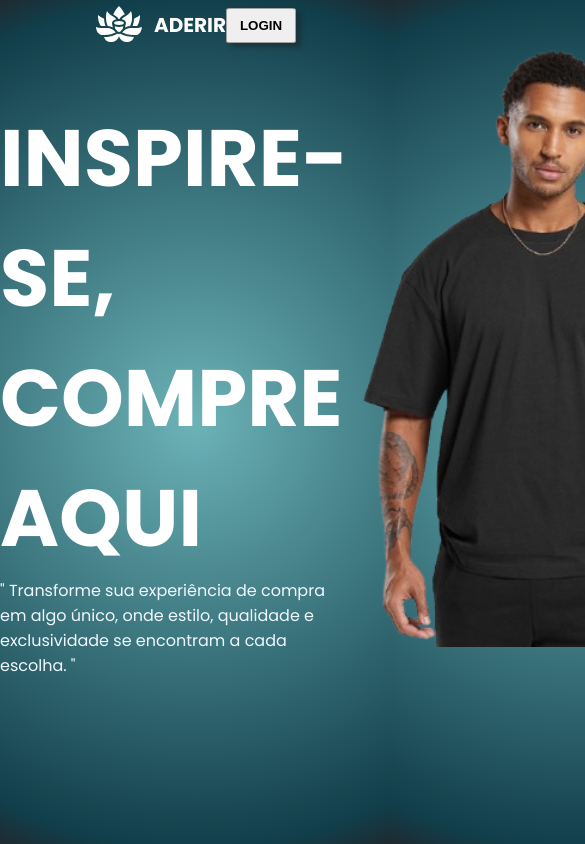
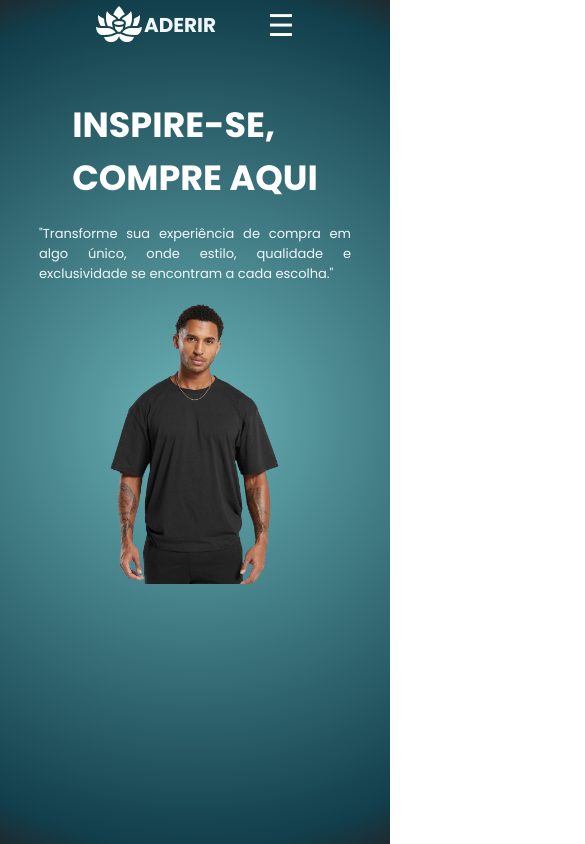
Before and after one commit to ViniMesquitaa/br.com.aderir, a plain HTML site: page index.html in a window 390 px wide. Shown: the top 844 px of the page, 585 px wide, since content can reach past the window. Drawn offline with Linux system fonts and the light colour scheme.

Commit message:
adicionando varias coisas

```diff
--- a/index.html
+++ b/index.html
@@ -24,11 +24,9 @@
             <div class="cont-pass">
                 <label>Senha: </label><input type="text" required>
             </div>
+        </div>
             <button id="button-entrar">Entrar</button>
             <button onclick="voltarParaMain()">Voltar</button>
-        </div>
-
-
     </div>
 
 
@@ -38,20 +36,25 @@
             <header class="header">
                 <div id="container-header">
                     <img src="img/icons8-lótus.svg" alt="" id="img-header">
-                    <div class="title">
+                    <div class="title-top">
                         <h1>ADERIR</h1>
                     </div>
 
-                    <nav class="nav-list">
+                    <nav class="nav-list" id="nav-list">
+
                         <ul>
                             <li><a href="">ROUPAS MASCULINAS</a></li>
                             <li><a href="">ROUPAS FEMININAS</a></li>
                             <li><a href="">VARIEDADES</a></li>
                         </ul>
                     </nav>
-
                     <div class="button">
                         <button type="button" onclick="telaLogin()" id="onLogin">LOGIN</button>
+                    </div>
+                    <div class="toggle">
+                        <button class="nav-toggle" id="nav-toggle" onclick="toggleMenu()">
+                            &#9776;
+                        </button>
                     </div>
                 </div>
             </header>
@@ -59,8 +62,8 @@
             <div id="container-article">
                 <article class="article-left">
                     <h1 class="title">INSPIRE-SE,<br> COMPRE AQUI </h1>
-                    <p class="frase">" Transforme sua experiência de compra em algo único, onde estilo, qualidade e
-                        exclusividade se encontram a cada escolha. "</p>
+                    <p class="frase">"Transforme sua experiência de compra em algo único, onde estilo, qualidade e
+                        exclusividade se encontram a cada escolha."</p>
                 </article>
 
                 <article class="article-right">
--- a/script.js
+++ b/script.js
@@ -17,3 +17,11 @@ function voltarParaMain(){
     telaHome.style.display = "flex"
     body.style.justifyContent = "center"
 }
+
+
+function toggleMenu() {
+    var menu = document.getElementsById("nav-list")
+    const toggleButton = document.getElementById("nav-toggle")
+
+    menu.style.display = "flex"
+}
--- a/style.css
+++ b/style.css
@@ -4,36 +4,37 @@
     box-sizing: border-box;
 }
 
-#login-home{
+#login-home {
     width: 50%;
     height: 100vh;
     background-color: rgba(7, 33, 58, 0.534);
-    z-index: 1000;
     display: none;
     animation: fadeIn 2s ease-out forwards;
 }
-.container-login{
-    height: 100vh;
+
+#telaDeLogin #login-home {
+    background-color: chartreuse;
+    height: 100px;
     display: flex;
     justify-content: center;
     align-items: center;
 }
 
-.cont-user{
+.cont-user {
     display: flex;
     align-items: center;
     justify-content: center;
 }
-.cont-pass{
+
+.cont-pass {
     align-items: center;
     justify-content: center;
-    display: block;
+    display: flex;
 }
 
 #body {
-
     background-repeat: no-repeat;
-    background: radial-gradient(circle, rgba(108,179,184,1) 0%, rgba(17,62,74,1) 92%, rgba(31,42,48,1) 100%);
+    background: radial-gradient(circle, rgba(108, 179, 184, 1) 0%, rgba(17, 62, 74, 1) 92%, rgba(31, 42, 48, 1) 100%);
     width: 100%;
     min-height: 100vh;
     display: flex;
@@ -113,32 +114,36 @@
     color: rgb(176, 204, 226);
 }
 
-.button {
-    display: flex;
-    align-items: center;
-    box-shadow: 5px 4px 5px rgba(27, 40, 46, 0.616);
-    border-radius: 6%;
-}
-
-button {
+#onLogin {
+    color: aliceblue;
+    background-color: transparent;
     align-items: center;
     justify-content: center;
     display: inline-flex;
     width: 100px;
     height: 50px;
-    font-weight: bold;
-    border-radius: 6%;
-    border: 1px solid rgb(160, 160, 160);
+    font-size: 18px;
+    border-radius: 5%;
+    border: 2px solid aliceblue;
     cursor: pointer;
 }
 
-button:hover {
-    background-color: rgb(255, 255, 255);
+#onLogin:hover {
+    transform: scale(0.98);
+
 }
-
-button:active {
-    transform: scale(0.98);
-    background-color: #ffffff;
+.nav-toggle{
+    color: aliceblue;
+    background-color: transparent;
+    align-items: center;
+    justify-content: center;
+    display: none;
+    width: 30px;
+    height: 30px;
+    font-size: 18px;
+    border-radius: 5%;
+    border: 2px solid aliceblue;
+    cursor: pointer;
 }
 
 .title {
@@ -148,15 +153,13 @@ button:active {
 }
 
 .container-aside {
-
     display: flex;
     justify-content: space-between;
     width: 100%;
     margin-top: 2rem;
-
 }
 
-#container-article{
+#container-article {
     display: flex;
 }
 
@@ -166,14 +169,14 @@ button:active {
     padding-top: 3rem;
 }
 
-.article-right{
+.article-right {
     width: 50%;
     justify-content: center;
     display: flex;
-  }
+}
 
-#img-semfundo{
-    max-width: auto ;
+#img-semfundo {
+    max-width: auto;
     height: 95%;
 }
 
@@ -192,16 +195,23 @@ button:active {
 
 
 @media screen and (max-width: 768px) {
+
+    #menu {
+        display: flex;
+        flex-direction: column;
+    }
+
     #body {
-        background-size: cover; /* Garante que o gradiente não se repita e cobre a tela */
+        background-size: cover;
         background-position: center;
     }
+
     #login-home {
-        width: 90%;
+        width: 100%;
     }
 
     .title h1 {
-        font-size: 24px;
+        font-size: 10px;
     }
 
     .header {
@@ -216,18 +226,23 @@ button:active {
         display: none;
     }
 
-    .container-aside {
+    #container-article {
+        display: flex;
+        justify-content: center;
+        align-items: center;
         flex-direction: column;
     }
 
-    .article-left, .article-right {
+    .article-left,
+    .article-right {
         width: 100%;
         height: auto;
     }
 
-    button {
-        width: 80px;
+    #onLogin {
+        width: 30px;
         height: 40px;
+        display: none;
     }
 
     .container-login {
@@ -235,18 +250,59 @@ button:active {
     }
 }
 
-/* Responsividade para telas muito pequenas (como celulares) */
-@media screen and (max-width: 480px) {
+
+@media screen and (max-width: 768px) {
     #body {
-        background-size: cover; /* Garante que o gradiente não se repita e cobre a tela */
+        background-size: cover;
+        width: 100%;
         background-position: center;
     }
+
+    #about-us{
+        width: 100%;
+    }
+
+
     #login-home {
         width: 100%;
     }
 
-    .title h1 {
+    .title-top h1 {
         font-size: 20px;
+    }
+
+    .title{
+        font-size: 35px;
+    }
+
+    .frase{
+        font-size: 13px;
+        padding-top: 20px;
+        text-align: justify;
+    }
+
+    .nav-toggle {
+        background: none;
+        border: none;
+        font-size: 30px;
+        color: white;
+        cursor: pointer;
+        display: none; /* Inicialmente escondido em telas maiores */
+        z-index: 1001;
+    }
+
+    .nav-list {
+        display: none;
+        justify-content: center;
+        align-items: center;
+        background-color: rgba(0, 0, 0, 0.8);
+        position: absolute;
+        top: 60px;
+        left: 0;
+        width: 100%;
+        padding: 10px 0;
+        transform: translateY(-100%); /* Esconde o menu por padrão */
+        transition: transform 0.3s ease-in-out; /* Transição suave */
     }
 
     .nav-list ul {
@@ -255,13 +311,25 @@ button:active {
         gap: 15px;
     }
 
-    .container-aside {
-        padding: 0 10px;
+    #img-semfundo{
+        padding-top: 20px;
+        height: 300px;
+        width: auto;
+        display: flex;
+        justify-content: center;
+
+    }
+    .article-left{
+        width: 80%;
+        height: auto;
+        display: flex;
         flex-direction: column;
+        justify-content: center;
+        align-items: center;
     }
 
-    .article-left, .article-right {
-        width: 100%;
+    .article-right {
+        width: 50%;
         height: auto;
     }
 
@@ -269,4 +337,11 @@ button:active {
         width: 70px;
         height: 35px;
     }
+
+    .toggle{
+        padding-left: 50px;
+    }
+    .nav-toggle{
+        display: flex;
+    }
 }
```
